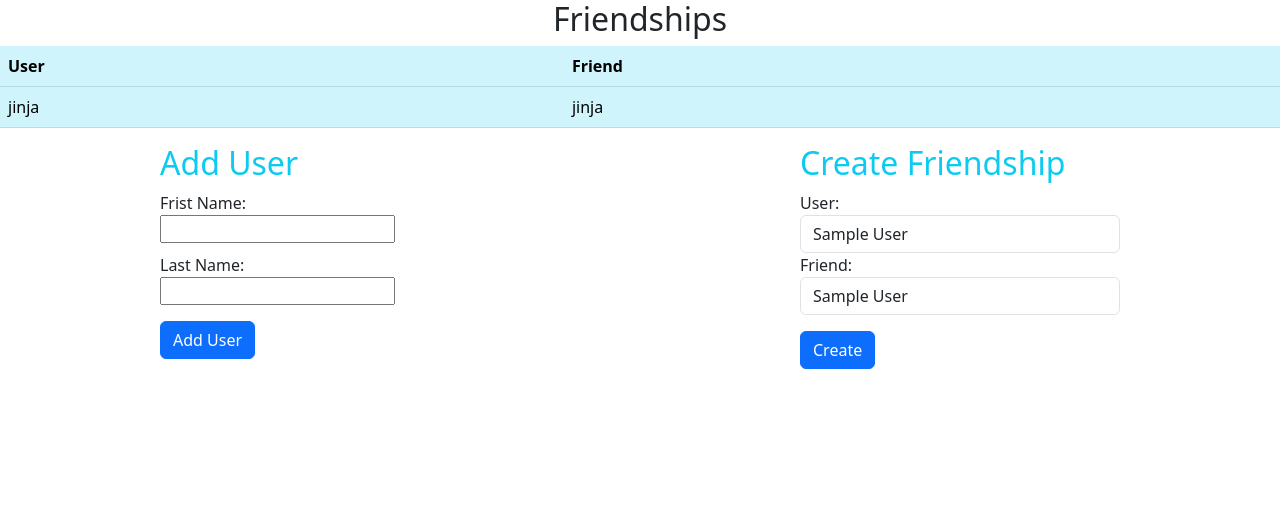
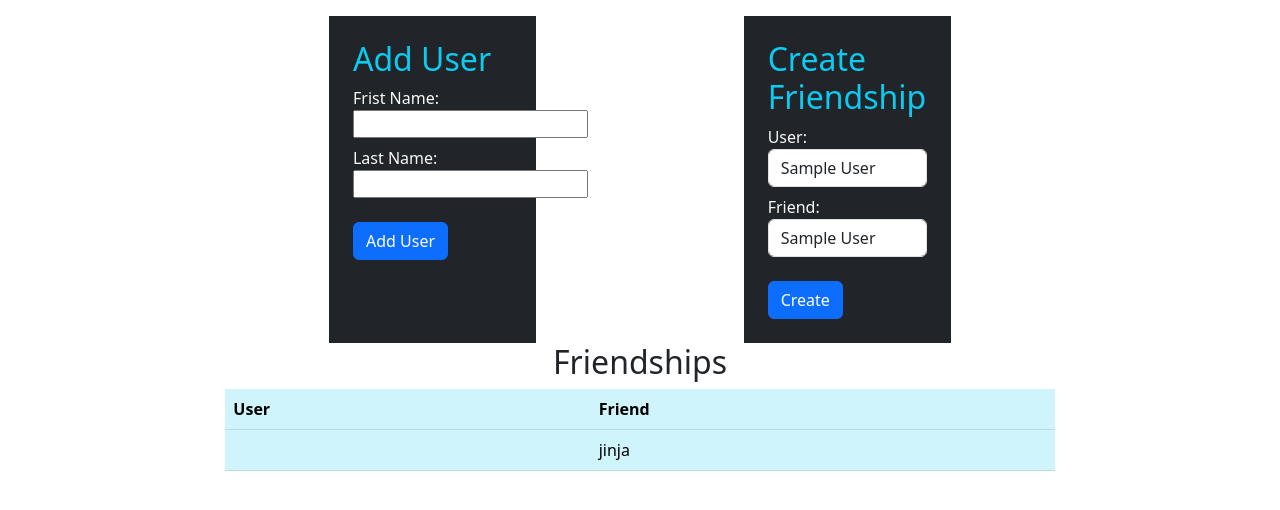
Before and after one commit to Brando129/friendships, a Flask app: template flask_app/templates/friendships.html in a window 1280 px wide. Shown: the top 510 px of the page. Run offline with Flask 3, Linux system fonts and the light colour scheme; the template is opened without the code that fills it: most values are stand-ins (such as "Sample title", 1, 10 or a date in 2020).

Commit message:
adjusted friendships html layout with bootstrap

```diff
--- a/flask_app/static/css/style.css
+++ b/flask_app/static/css/style.css
@@ -3,7 +3,3 @@
     margin: 0px;
     padding: 0px;
 }
-
-.first_name_input {
-    margin-bottom: 10px;
-}
--- a/flask_app/templates/friendships.html
+++ b/flask_app/templates/friendships.html
@@ -11,7 +11,39 @@
     <title>Friendships</title>
 </head>
 <body>
-    <div class="d-flex justify-content-around flex-wrap">
+    <div class="container col-md-8">
+        <div class="d-flex justify-content-around mt-3">
+            <form action="/friendships" method="POST" class="col-md-3 p-4 bg-dark text-light">
+                <h2 class="text-info">Add User</h2>
+                <div class="form-group mb-2">
+                    <label for="first_name">Frist Name:</label>
+                    <input type="text" name="first_name">
+                </div>
+                <div class="form-group mb-2">
+                    <label for="last_name">Last Name:</label>
+                    <input type="text" name="last_name">
+                </div>
+            <input type="submit" value="Add User" class="btn btn-primary mt-3">
+            </form>
+            <form action="/make/friends" method="POST" class="col-md-3 p-4 bg-dark text-light">
+                <h2 class="text-info">Create Friendship</h2>
+                <div class="form-group">
+                    <label for="user_id">User:</label>
+                    <select name="user_id" class="form-control mb-2">
+                        {% for user in all_users %}
+                        <option value="{{user.id}}">{{user.first_name}} {{user.last_name}}</option>
+                        {% endfor %}
+                    </select>
+                    <label for="friend_id">Friend:</label>
+                    <select name="friend_id" class="form-control mb-2">
+                        {% for user in all_users %}
+                        <option value="{{user.id}}">{{user.first_name}} {{user.last_name}}</option>
+                        {% endfor %}
+                    </select>
+                </div>
+                <input type="submit" value="Create" class="btn btn-primary mt-3">
+            </form>
+        </div>
         <h2 class="text-center">Friendships</h2>
         <table class="table table-info">
             <thead>
@@ -23,44 +55,12 @@
             <tbody>
                 {% for friends in all_friends %}
                 <tr>
-                    <td>jinja</td>
+                    <td></td>
                     <td>jinja</td>
                 </tr>
                 {% endfor %}
             </tbody>
         </table>
-        <form action="/friendships" method="POST" class="col-3">
-            <h2 class="text-info">Add User</h2>
-            <div class="form-group">
-                <div class="first_name_input">
-                    <label for="first_name">Frist Name:</label>
-                    <input type="text" name="first_name">
-                </div>
-                <div>
-                    <label for="last_name">Last Name:</label>
-                    <input type="text" name="last_name">
-                </div>
-            </div>
-            <input type="submit" value="Add User" class="btn btn-primary mt-3">
-        </form>
-        <form action="/make/friends" method="POST" class="col-3">
-            <h2 class="text-info">Create Friendship</h2>
-            <div class="form-group">
-                <label for="user_id">User:</label>
-                <select name="user_id" class="form-control">
-                    {% for user in all_users %}
-                    <option value="{{user.id}}">{{user.first_name}} {{user.last_name}}</option>
-                    {% endfor %}
-                </select>
-                <label for="friend_id">Friend:</label>
-                <select name="friend_id" class="form-control">
-                    {% for user in all_users %}
-                    <option value="{{user.id}}">{{user.first_name}} {{user.last_name}}</option>
-                    {% endfor %}
-                </select>
-            </div>
-            <input type="submit" value="Create" class="btn btn-primary mt-3">
-        </form>
     </div>
 </body>
 </html>
```
